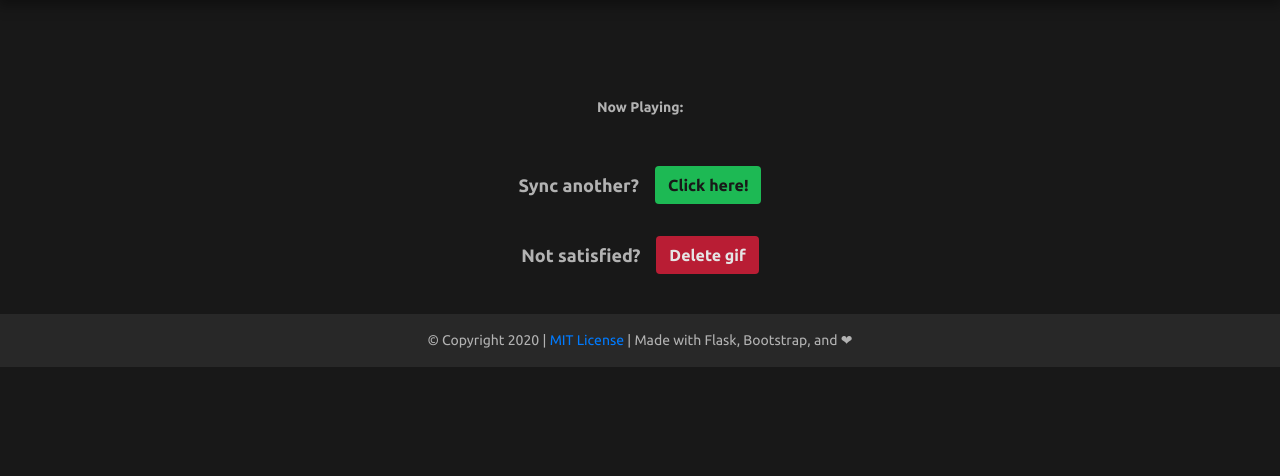
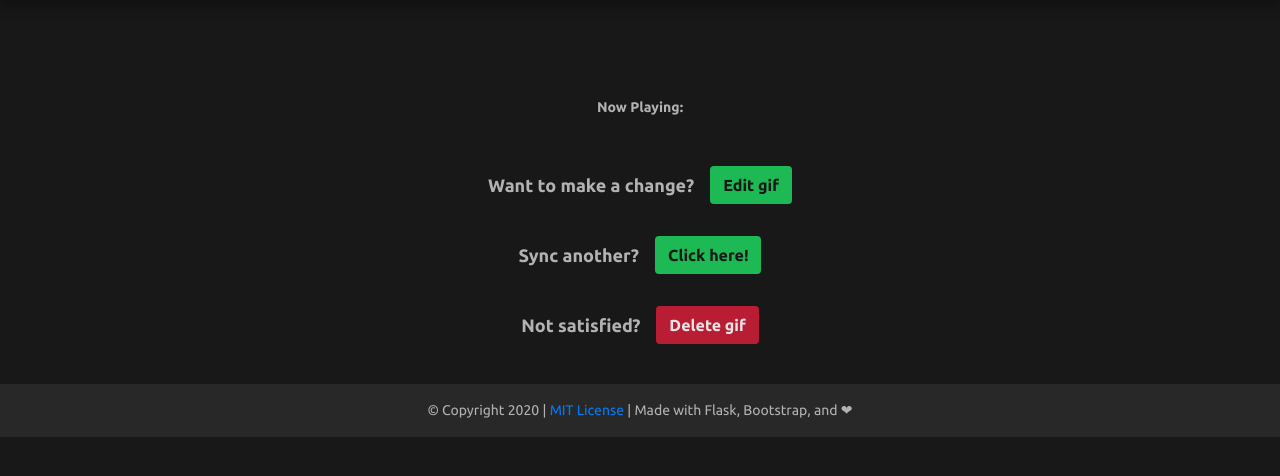
Before and after one commit to Septem151/gifsync, a Flask app: template gifsync/templates/show.html in a window 1280 px wide. Shown: the part 74-550 px from the top of the page. Run offline with Flask 2, Linux system fonts and the light colour scheme; the template is opened without the code that fills it, so the values that code supplies are empty; some libraries are stand-ins or nearby versions.

Commit message:
Edit feature has been added to resolve feature request #7.

```diff
--- a/gifsync/models/gifs.py
+++ b/gifsync/models/gifs.py
@@ -105,6 +105,10 @@ class Gif(db.Model):
         )
         return synced_image
 
+    def update_name(self, new_name):
+        self.name = new_name
+        self.id = Gif.generate_hash_id(self.user_id, new_name)
+
 
 class Image(db.Model):
     __tablename__ = 'image'
--- a/gifsync/static/css/show.css
+++ b/gifsync/static/css/show.css
@@ -22,3 +22,20 @@
     font-weight: bold;
     font-size: 14px;
 }
+
+.form-control:focus {
+    border-color: #1db954;
+    box-shadow: none;
+}
+
+input[type=number] {
+    width: 80px;
+}
+
+input[type=text] {
+    width: 200px;
+}
+
+#edit-form {
+    padding-top: 22px;
+}
--- a/gifsync/static/js/timeoutFlashes.js
+++ b/gifsync/static/js/timeoutFlashes.js
@@ -1,6 +1,6 @@
-$(document).ready(function() {
-    // show the alert
-    setTimeout(function() {
-        $(".alert").alert('close');
-    }, 5000);
-});
+function alertTimeout(wait){
+    setTimeout(function(){
+        $('#alert-placeholder').children('.alert:first-child').remove()
+    }, wait);
+}
+alertTimeout(5000);
--- a/gifsync/templates/show.html
+++ b/gifsync/templates/show.html
@@ -7,21 +7,48 @@
 {% block content %}
     <img id="synced-image" class="synced-image mx-auto d-block"
          src="">
-    <p class="header text-center margin-btm">{{ title }}</p>
+    <p class="header text-center margin-btm">{{ gif.name }}</p>
     <p class="sub-header text-center">Now Playing:</p>
     <p id="song-name" class="header text-center"></p>
     <p id="song-tempo" class="sub-header text-center margin-btm"></p>
+    <div id="edit-choice" class="row justify-content-center">
+        <p class="header my-auto">Want to make a change?</p>
+        <p id="edit-btn" class="ml-3 my-3 btn btn-custom-green shadow-none">Edit gif</p>
+    </div>
+    <div id="edit-form" class="" style="display: none;">
+        <div class="row justify-content-center">
+            <div class="form-group">
+                <p class="sub-header text-center mb-1">Beats per loop</p>
+                <div class="col">
+                    <input class="form-control" id="beats-per-loop" name="beats-per-loop" type="number"
+                       value="{{ gif.beats_per_loop }}">
+                </div>
+            </div>
+        </div>
+        <div class="row justify-content-center">
+            <div class="form-group">
+                <p class="sub-header text-center mb-1">Gif Name</p>
+                <div class="col">
+                    <input class="form-control" id="gif-name" name="gif-name" placeholder="Name of Gif" type="text"
+                       value="{{ gif.name }}">
+                </div>
+            </div>
+        </div>
+        <div class="row justify-content-center mt-2">
+            <p id="apply-btn" class="btn btn-custom-green shadow-none">Apply</p>
+        </div>
+    </div>
     <div class="row justify-content-center">
         <p class="header my-auto">Sync another?</p>
-        <a class="col-auto ml-3 my-3 btn btn-custom-green shadow-none" type="button"
+        <a class="ml-3 my-3 btn btn-custom-green shadow-none" type="button"
            href="{{ url_for('create') }}">
             Click here!
         </a>
     </div>
     <div class="row justify-content-center mb-4">
         <p class="header my-auto">Not satisfied?</p>
-        <a class="col-auto ml-3 my-3 btn btn-custom-red shadow-none" type="button"
-           href="{{ url_for('api_delete_gif', id=gif_id) }}">
+        <a class="ml-3 my-3 btn btn-custom-red shadow-none" type="button"
+           href="{{ url_for('api_delete_gif', id=gif.id) }}">
             Delete gif
         </a>
     </div>
@@ -31,7 +58,7 @@
         var default_timeout = 5000;
         var timeout = default_timeout;
         var curr_song = 'none';
-        var base_synced_gif_url = {{ url_for('api_synced_gif', gif_id=gif_id)|tojson }}
+        var base_synced_gif_url = {{ url_for('api_synced_gif', gif_id=gif.id)|tojson }}
 
         function updateLoop() {
             $.ajax({
@@ -70,7 +97,7 @@
             if(curr_song !== 'placeholdersong') {
                 image_url += ('&song_id=' + curr_song + '#' + new Date().getTime());
             } else {
-                image_url = {{ url_for('api_user_image', gif_id=gif_id)|tojson }}
+                image_url = {{ url_for('api_user_image', gif_id=gif.id)|tojson }}
             }
             $('#synced-image').attr('src', image_url);
         }
@@ -96,4 +123,66 @@
 
         updateLoop();
     </script>
+    <script>
+        var base_show_url = {{ url_for('show')|tojson }}
+        var base_edit_url = {{ url_for('api_edit_gif', id=gif.id)|tojson }};
+        var current_gif_name = {{ gif.name|tojson }};
+        var current_gif_bpl = {{ gif.beats_per_loop }};
+
+        function toggleEditForm() {
+            $('#edit-choice').toggle();
+            $('#edit-form').toggle();
+        }
+
+        function validateEditForm(data) {
+            if(data['status'] === 'error') {
+                $('#alert-placeholder').append("<div class='alert alert-danger'>" + data['reason'] + "</div>");
+                alertTimeout(5000);
+            } else {
+                if(data['gif_name'] !== current_gif_name) {
+                    new_id = data['gif_id'];
+                    window.location.replace(base_show_url + '?gif_id=' + new_id);
+                } else {
+                    current_gif_bpl = parseInt(data['gif_bpl']);
+                    toggleEditForm();
+                    updateGif();
+                }
+            }
+        }
+
+        function submitEditForm() {
+            let post_url = base_edit_url;
+            let new_name = $('#gif-name').val();
+            let new_bpl = $('#beats-per-loop').val();
+            let changed = false;
+            if(new_name !== current_gif_name) {
+                post_url += '&name=' + encodeURIComponent(new_name);
+                changed = true;
+            }
+            if($.isNumeric(new_bpl) && Math.floor(new_bpl) == new_bpl && new_bpl != current_gif_bpl) {
+                post_url += '&bpl=' + encodeURIComponent(new_bpl);
+                changed = true;
+            }
+            if(changed) {
+                $.ajax({
+                    method: 'POST',
+                    url: post_url
+                })
+                .done(validateEditForm);
+            } else {
+                toggleEditForm();
+            }
+        }
+
+        function applyOnEnter(event) {
+            if(event.keyCode == 13){
+                $('#apply-btn').click();
+            }
+        }
+
+        $('#edit-btn').on('click', toggleEditForm);
+        $('#apply-btn').on('click', submitEditForm);
+        $('#beats-per-loop').keypress(applyOnEnter);
+        $('#gif-name').keypress(applyOnEnter);
+    </script>
 {% endblock js %}
--- a/gifsync/templates/skeleton.html
+++ b/gifsync/templates/skeleton.html
@@ -87,6 +87,7 @@
         </nav>
         <!-- CONTAINER for all other page content -->
         <div class="container">
+            <div id="alert-placeholder">
                 {% with messages = get_flashed_messages(with_categories=true) %}
                     {% if messages %}
                         {% for category, message in messages %}
@@ -96,6 +97,7 @@
                         {% endfor %}
                     {% endif %}
                 {% endwith %}
+            </div>
             {% block content %}
             {% endblock content %}
         </div>
@@ -118,7 +120,7 @@
                 integrity="sha384-OgVRvuATP1z7JjHLkuOU7Xw704+h835Lr+6QL9UvYjZE3Ipu6Tp75j7Bh/kR0JKI"
                 crossorigin="anonymous"></script>
         <!-- PAGE SPECIFIC JS -->
-        <script src="{{ url_for('static', filename='js/timeoutFlashes.js') }}"></script>
+        <script type="text/javascript" src="{{ url_for('static', filename='js/timeoutFlashes.js') }}"></script>
         {% block js %}
         {% endblock js %}
     </body>
```
Also changed, not shown: gifsync/__init__.py (+55 -43 lines). Lines whose indentation alone changed are shown as unchanged.
